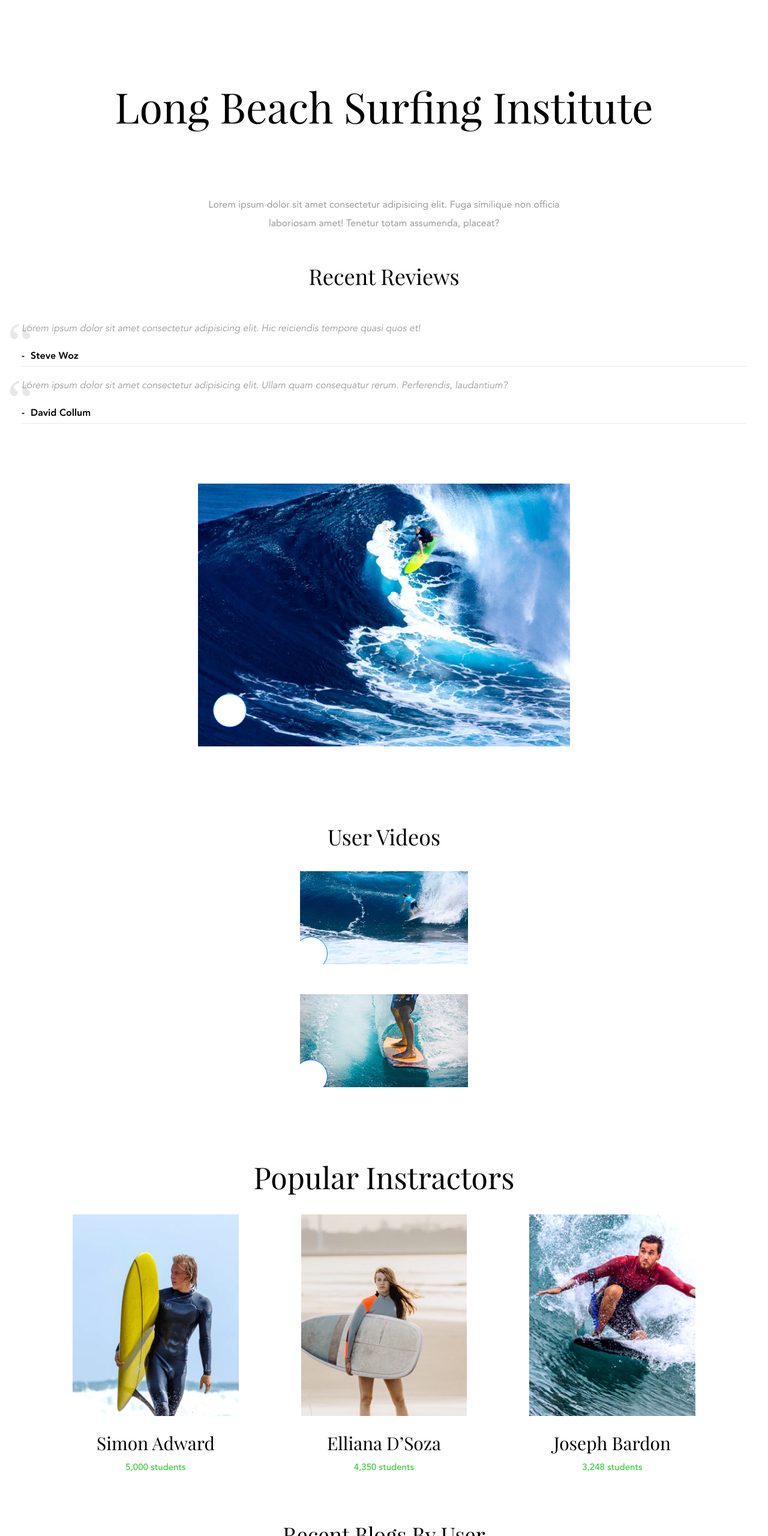
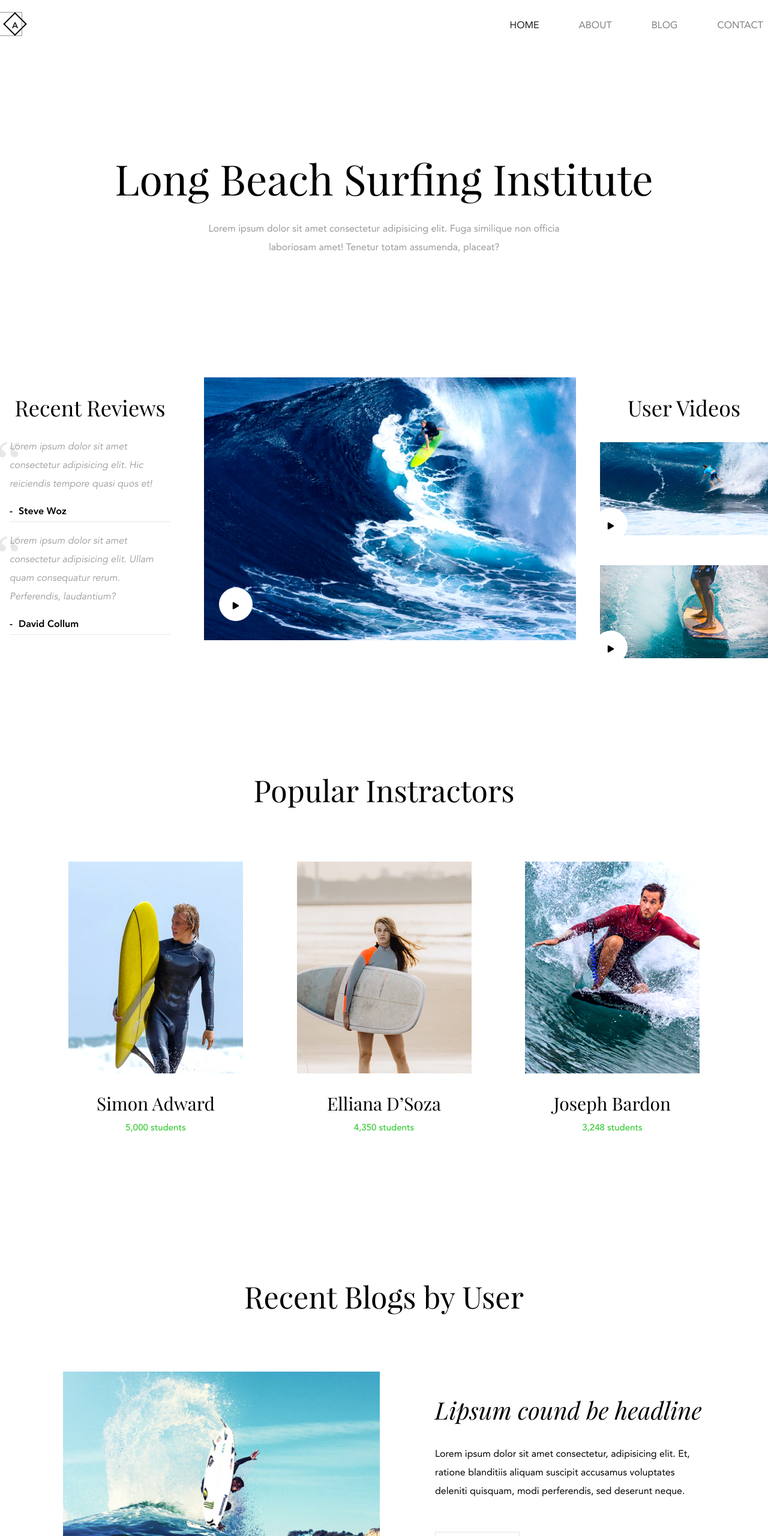
Before and after one commit to maximiloi/surf, a website: page source/index.html in a window 1280 px wide. Shown: the part 80-2640 px from the top of the page at 60% size. Drawn offline with nearby package versions, Linux system fonts and the light colour scheme; files that its build step writes are made by us from their sources.

Commit message:
верстка под десктоп

```diff
--- a/source/index.html
+++ b/source/index.html
@@ -8,6 +8,10 @@
 
   <link rel="stylesheet" href="https://stackpath.bootstrapcdn.com/bootstrap/4.1.3/css/bootstrap.min.css" integrity="sha384-MCw98/SFnGE8fJT3GXwEOngsV7Zt27NXFoaoApmYm81iuXoPkFOJwJ8ERdknLPMO"
     crossorigin="anonymous">
+  <link rel="stylesheet" href="https://use.fontawesome.com/releases/v5.7.2/css/solid.css" integrity="sha384-r/k8YTFqmlOaqRkZuSiE9trsrDXkh07mRaoGBMoDcmA58OHILZPsk29i2BsFng1B"
+    crossorigin="anonymous">
+  <link rel="stylesheet" href="https://use.fontawesome.com/releases/v5.7.2/css/fontawesome.css" integrity="sha384-4aon80D8rXCGx9ayDt85LbyUHeMWd3UiBaWliBlJ53yzm9hqN21A+o1pqoyK04h+"
+    crossorigin="anonymous">
 
   <link rel="stylesheet" href="css/style.css">
   <title>Long Beach Surfing Institute</title>
@@ -17,7 +21,7 @@
 
   <header>
     <div class="header__wrapper">
-      <nav class="navbar navbar-expand-sm navbar-light bg-white container-fluid align-items-center justify-content-sm-between">
+      <nav class="navbar navbar-expand-sm navbar-expand-lg navbar-light bg-white container-fluid align-items-center justify-content-sm-between text-uppercase">
         <a class="navbar-brand header__logo" href="/">A</a>
         <button class="navbar-toggler d-lg-none" type="button" data-toggle="collapse" data-target="#collapsibleNavId"
           aria-controls="collapsibleNavId" aria-expanded="false" aria-label="Toggle navigation">
@@ -50,7 +54,7 @@
 
   <main class="page__wrapper">
 
-    <div class="intro">
+    <div class="intro d-xl-flex justify-content-xl-between">
       <article class="recent-reviews">
         <h3 class="recent-reviews__title">recent reviews</h3>
         <div class="review__wrapper d-md-flex d-lg-block">
@@ -71,24 +75,24 @@
         <figure class="best-video__post player player--best">
           <img src="/img/best-video.jpg" alt="">
           <button type="button" class="btn btn-primary player__button player__button--best" data-toggle="button"
-            aria-pressed="false" autocomplete="off"></button>
+            aria-pressed="false" autocomplete="off"><i class="fa fa-play" aria-hidden="true"></i></button>
         </figure>
       </article>
 
       <article class="user-videos">
         <h3 class="user-videos__title">User Videos</h3>
-        <div class="user-video__wrapper d-md-flex d-lg-block">
+        <div class="user-video__wrapper d-md-flex d-xl-block">
           <figure class="user-video player">
             <!-- <video class="player__video" src="/video/Surfer.mp4"></video> -->
             <img class="player__video" src="/img/video1.jpg" alt="">
             <button type="button" class="btn btn-primary player__button" data-toggle="button" aria-pressed="false"
-              autocomplete="off"></button>
+              autocomplete="off"><i class="fa fa-play" aria-hidden="true"></i></button>
           </figure>
 
           <figure class="user-video player">
             <img src="/img/video2.jpg" alt="">
             <button type="button" class="btn btn-primary player__button" data-toggle="button" aria-pressed="false"
-              autocomplete="off"></button>
+              autocomplete="off"><i class="fa fa-play" aria-hidden="true"></i></button>
           </figure>
         </div>
       </article>
@@ -120,7 +124,7 @@
     <section class="blog">
       <h2 class="blog__title">Recent Blogs by User</h2>
       <article class="blog__list">
-        <figure class="blog__item">
+        <figure class="blog__item d-lg-flex align-items-lg-center justify-content-lg-between">
           <img class="blog__img" src="/img/blog1.jpg" alt="">
           <div class="blog__wrapper">
             <h3 class="blog__headline">Lipsum cound be headline</h3>
@@ -130,7 +134,7 @@
           </div>
         </figure>
 
-        <figure class="blog__item">
+        <figure class="blog__item d-lg-flex align-items-lg-center justify-content-lg-between">
           <img class="blog__img" src="/img/blog2.jpg" alt="">
           <div class="blog__wrapper">
             <h3 class="blog__headline">Lipsum cound be headline</h3>
@@ -144,7 +148,11 @@
 
     <section class="call">
       <h2 class="call__title">Aren’t you intrested Yet!!</h2>
-      <a href="#" class="call__enroll-now border">Enroll Now</a>
+
+
+      <button type="button" class="btn btn-outline-secondary call__enroll-now border" data-toggle="modal" data-target="#exampleModalCenter">
+        Enroll Now
+      </button>
     </section>
   </main>
 
@@ -152,6 +160,42 @@
     <h2 class="footer__title">Beach Surfing</h2>
     <p class="footer__copyright">Copyright © 2018-2019 All Rights Reserved.</p>
   </footer>
+
+  <!-- Modal -->
+  <div class="modal fade" id="exampleModalCenter" tabindex="-1" role="dialog" aria-labelledby="exampleModalCenterTitle"
+    aria-hidden="true">
+    <div class="modal-dialog modal-dialog-centered" role="document">
+      <div class="modal-content">
+        <div class="modal-header">
+          <h5 class="modal-title" id="exampleModalLongTitle">Get into contact with me</h5>
+          <button type="button" class="close" data-dismiss="modal" aria-label="Close">
+            <span aria-hidden="true">&times;</span>
+          </button>
+        </div>
+        <div class="modal-body">
+          <form>
+            <div class="form-group">
+              <label for="exampleInputEmail1">Email address</label>
+              <input type="email" class="form-control" id="exampleInputEmail1" aria-describedby="emailHelp" placeholder="Enter email">
+              <small id="emailHelp" class="form-text text-muted">We'll never share your email with anyone else.</small>
+            </div>
+            <div class="form-group">
+              <label for="exampleInputPassword1">Password</label>
+              <input type="password" class="form-control" id="exampleInputPassword1" placeholder="Password">
+            </div>
+            <div class="form-group form-check">
+              <input type="checkbox" class="form-check-input" id="exampleCheck1">
+              <label class="form-check-label" for="exampleCheck1">Check me out</label>
+            </div>
+            <button type="submit" class="btn btn-primary">Submit</button>
+          </form>
+        </div>
+        <div class="modal-footer">
+          <button type="button" class="btn btn-secondary" data-dismiss="modal">Close</button>
+        </div>
+      </div>
+    </div>
+  </div>
 
   <script src="https://code.jquery.com/jquery-3.3.1.slim.min.js" integrity="sha384-q8i/X+965DzO0rT7abK41JStQIAqVgRVzpbzo5smXKp4YfRvH+8abtTE1Pi6jizo"
     crossorigin="anonymous"></script>
--- a/source/sass/best-video.scss
+++ b/source/sass/best-video.scss
@@ -12,3 +12,11 @@
     }
   }
 }
+
+@media (min-width: 1200px) {
+  .best-video {
+    max-width: 620px;
+    padding: 0;
+    margin: 0;
+  }
+}
--- a/source/sass/blog.scss
+++ b/source/sass/blog.scss
@@ -1,5 +1,5 @@
 .blog {
-  max-width: 1440px;
+  max-width: 1070px;
   padding: 0 20px;
   margin: 0 auto;
   margin-bottom: 100px;
@@ -8,18 +8,13 @@
   &__title {
     text-align: center;
     font-family: $playfair-regular;
-    text-transform: capitalize;
-    font-size: 36px;
+    font-size: 50px;
     line-height: 100px;
   }
 
   &__img {
     width: 100%;
     margin-bottom: 50px;
-
-    @media (min-width: 768px) {
-      width: 520px;
-    }
   }
 
   &__headline {
@@ -37,3 +32,59 @@
     border-color: $bordercolorreadmy;
   }
 }
+
+@media (min-width: 768px) {
+  .blog {
+    &__img {
+      width: 49%;
+    }
+  }
+}
+
+@media (min-width: 992px) {
+  .blog {
+    &__img {
+      width: 49%;
+      margin-bottom: 0;
+    }
+
+    &__item {
+      margin-bottom: 50px;
+
+      &:nth-child(2n) {
+        flex-direction: row-reverse;
+      }
+    }
+
+    &__wrapper {
+      width: 49%;
+    }
+  }
+}
+
+@media (min-width: 1200px) {
+  .blog {
+    padding: 0;
+    margin-bottom: 220px;
+
+    &__title {
+      margin-bottom: 75px;
+    }
+
+    &__item {
+      margin-bottom: 190px;
+    }
+
+    &__img {
+      width: 528px;
+    }
+
+    &__wrapper {
+      width: 450px;
+    }
+
+    &__text {
+      margin-bottom: 70px;
+    }
+  }
+}
--- a/source/sass/call.scss
+++ b/source/sass/call.scss
@@ -8,17 +8,23 @@
   &__title {
     margin-bottom: 50px;
     font-family: $playfair-regular;
-    text-transform: capitalize;
     font-size: 50px;
     line-height: 100px;
   }
 
   &__enroll-now {
     color: $textcolorblack;
-    height: 31px;
-    font-size: 16px;
+    font-size: 18px;
     line-height: 31px;
-    padding: 25px 30px 15px 30px;
+    padding: 15px 45px 10px 45px;
     border-color: $bordercolorreadmy;
   }
 }
+
+@media (min-width: 992px) {
+  .call {
+    &__title {
+      margin-bottom: 65px;
+    }
+  }
+}
--- a/source/sass/footer.scss
+++ b/source/sass/footer.scss
@@ -2,8 +2,10 @@
   border-top: 1px solid $footercolorline;
 
   &__title {
+    margin: 0 auto;
     margin-top: 50px;
-    max-width: 1440px;
+    margin-bottom: 20px;
+    max-width: 1200px;
     padding: 0 20px;
     color: $textcolorblack;
     font-family: $playfair-regular;
@@ -11,7 +13,8 @@
   }
 
   &__copyright {
-    max-width: 1440px;
+    margin: 0 auto;
+    max-width: 1200px;
     padding: 0 20px;
     font-size: 14px;
     line-height: 28px;
--- a/source/sass/header.scss
+++ b/source/sass/header.scss
@@ -44,3 +44,12 @@
     }
   }
 }
+
+@media (min-width: 1200px) {
+  .header {
+    &__wrapper {
+      margin-top: 100px;
+      margin-bottom: 180px;
+    }
+  }
+}
--- a/source/sass/headline.scss
+++ b/source/sass/headline.scss
@@ -28,3 +28,13 @@
     }
   }
 }
+
+@media (min-width: 1200px) {
+  .headline {
+    margin-bottom: 200px;
+
+    &__title {
+      margin-bottom: 20px;
+    }
+  }
+}
--- /dev/null
+++ b/source/sass/nav.scss
@@ -0,0 +1,13 @@
+@media (min-width: 1200px) {
+  .nav {
+    &-item {
+      margin-right: 50px;
+      &:last-child {
+        margin-right: 0px;
+      }
+    }
+  }
+  .navbar {
+    padding: 0;
+  }
+}
--- a/source/sass/player.scss
+++ b/source/sass/player.scss
@@ -10,9 +10,16 @@
     bottom: -10px;
     left: -10px;
     border-radius: 50%;
+    border-color: $bgcolorwhite;
     background-color: $bgcolorwhite;
     width: 56px;
     height: 56px;
+
+    & i {
+      padding-top: 11px;
+      font-size: 12px;
+      color: $textcolorblack;
+    }
 
     &--best {
       bottom: 32px;
--- a/source/sass/popular-instractors.scss
+++ b/source/sass/popular-instractors.scss
@@ -47,9 +47,28 @@
     &__img {
       width: 95%;
     }
+
     &__list {
       margin: 0 auto;
       max-width: 1060px;
     }
   }
 }
+
+@media (min-width: 1200px) {
+  .popular-instractors {
+    margin-top: 120px;
+    margin-bottom: 170px;
+
+    &__title {
+      margin-bottom: 65px;
+    }
+  }
+
+  .instractor {
+    &__img {
+      width: 100%;
+      margin-bottom: 35px;
+    }
+  }
+}
--- a/source/sass/recent-reviews.scss
+++ b/source/sass/recent-reviews.scss
@@ -10,5 +10,18 @@
     text-align: center;
     font-family: $playfair-regular;
     font-size: 36px;
+    line-height: 100px;
   }
 }
+
+@media (min-width: 1200px) {
+  .recent-reviews {
+    max-width: 300px;
+    padding: 0;
+    margin: 0;
+
+    &__title {
+      margin-bottom: 0;
+    }
+  }
+}
--- a/source/sass/style.scss
+++ b/source/sass/style.scss
@@ -3,6 +3,7 @@
 @import "variable.scss";
 @import "constant.scss";
 @import "body.scss";
+@import "nav.scss";
 @import "header.scss";
 @import "headline.scss";
 @import "recent-reviews.scss";
--- a/source/sass/user-videos.scss
+++ b/source/sass/user-videos.scss
@@ -13,3 +13,11 @@
     line-height: 100px;
   }
 }
+
+@media (min-width: 1200px) {
+  .user-videos {
+    max-width: 290px;
+    padding: 0;
+    margin: 0;
+  }
+}
```
